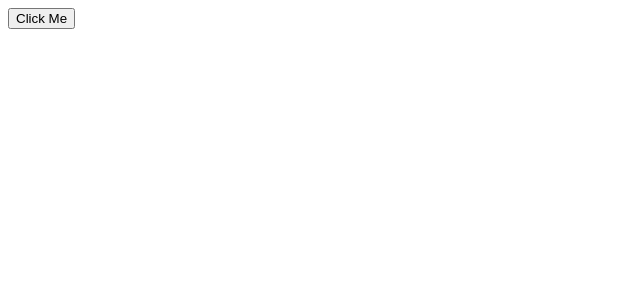
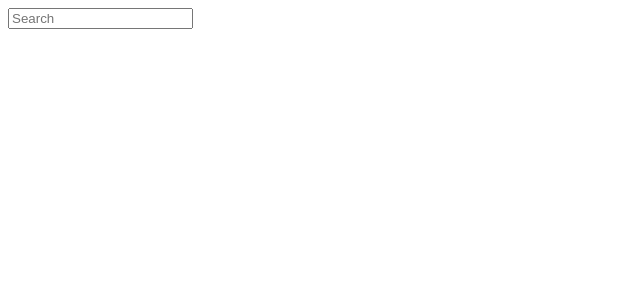
Before and after one commit to thanhhnguyen23/rxjs, an Angular app: page / in a window 1280 px wide. Shown: the top 300 px of the page, without its empty margins (0-640 px from the left). Built offline with nearby package versions, Linux system fonts and the light colour scheme.

Commit message:
example of debounceTime usage for search bar

```diff
--- a/src/app/app.component.html
+++ b/src/app/app.component.html
@@ -1 +1,4 @@
-<button>Click Me</button>
+<input type="text"
+  [(ngModel)]="searchString"
+  (ngModelChange)="inputChanged($event)"
+  placeholder="Search">
--- a/src/app/app.component.ts
+++ b/src/app/app.component.ts
@@ -1,5 +1,6 @@
 import { Component, } from '@angular/core';
-import { fromEvent } from 'rxjs';
+import { Subject } from 'rxjs';
+import { debounceTime } from 'rxjs/operators';
 
 @Component({
   selector: 'app-root',
@@ -7,12 +8,24 @@ import { fromEvent } from 'rxjs';
   styleUrls: ['./app.component.css']
 })
 export class AppComponent {
+  searchSubject$ = new Subject<string>();
+  searchString!: string;
 
   ngOnInit(){
-    // simple observable with a click event
-    fromEvent(document, 'click').subscribe(x => console.log(x))
+
+    this.searchSubject$
+      .pipe(
+        debounceTime(400)
+      ).subscribe( x => console.log(`debounced: ${x}`));
+
   }
 
-  ngOnDestry(){
+  inputChanged($event: any){
+    console.log(`input changed`, $event);
+    this.searchSubject$.next($event);
   }
+
+  ngOnDestroy(){
+  }
+
 }
--- a/src/app/app.module.ts
+++ b/src/app/app.module.ts
@@ -1,4 +1,5 @@
 import { NgModule } from '@angular/core';
+import { FormsModule } from '@angular/forms';
 import { BrowserModule } from '@angular/platform-browser';
 
 import { AppRoutingModule } from './app-routing.module';
@@ -10,7 +11,8 @@ import { AppComponent } from './app.component';
   ],
   imports: [
     BrowserModule,
-    AppRoutingModule
+    AppRoutingModule,
+    FormsModule
   ],
   providers: [],
   bootstrap: [AppComponent]
```
